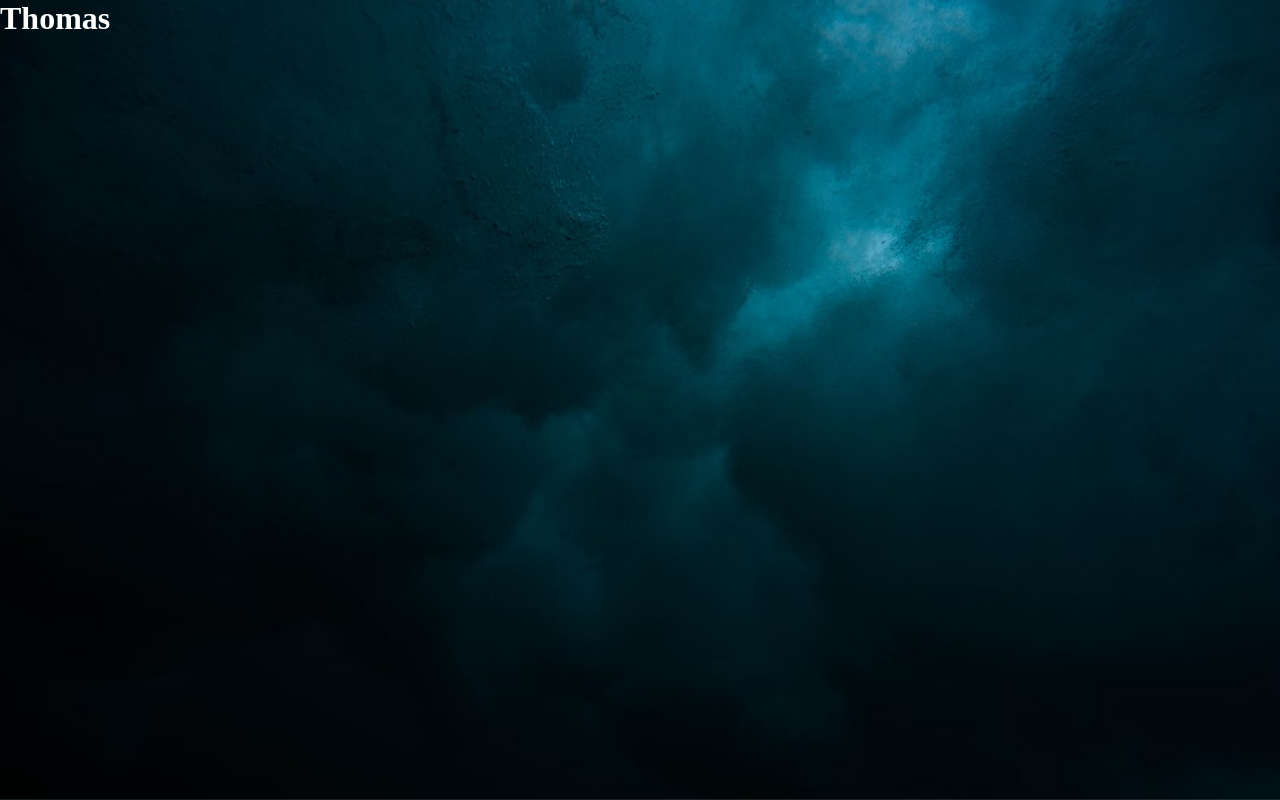
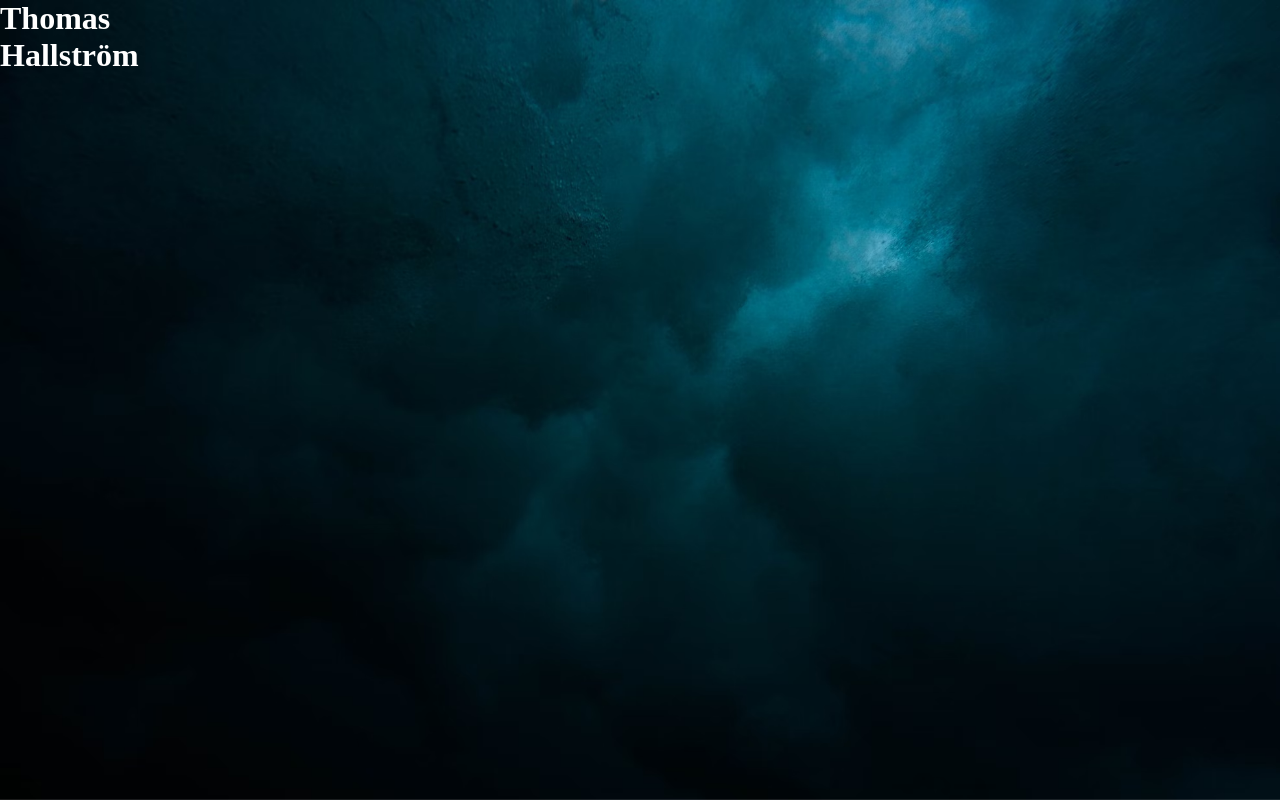
Before and after one commit to THallstrom/portfolio, a React (Vite) app: page / in a window 1280 px wide. Built offline with nearby package versions, Linux system fonts and the light colour scheme.

Commit message:
lastName

```diff
--- a/src/App.jsx
+++ b/src/App.jsx
@@ -22,6 +22,7 @@ function App() {
 	return (
 		<Background>
 			<Name>Thomas</Name>
+      <Name>Hallström</Name>
 		</Background>
 	);
 }
```
